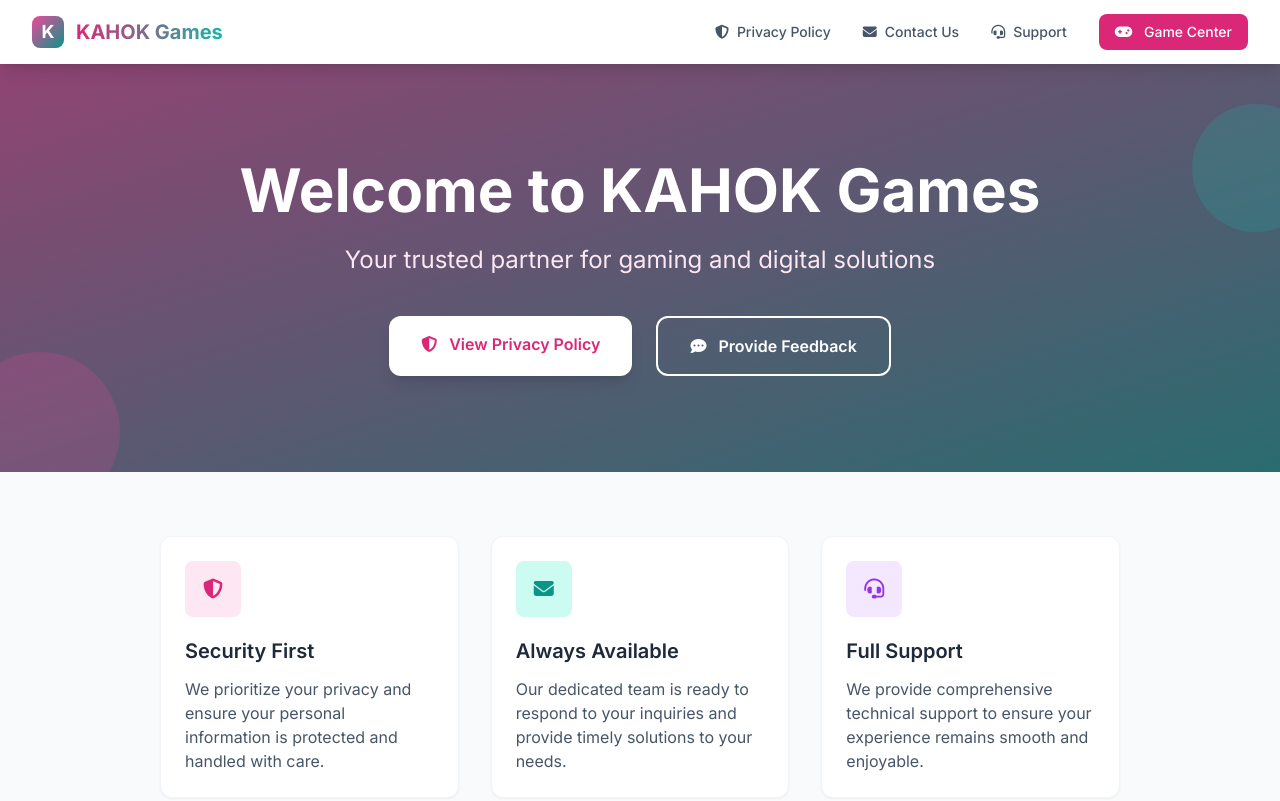
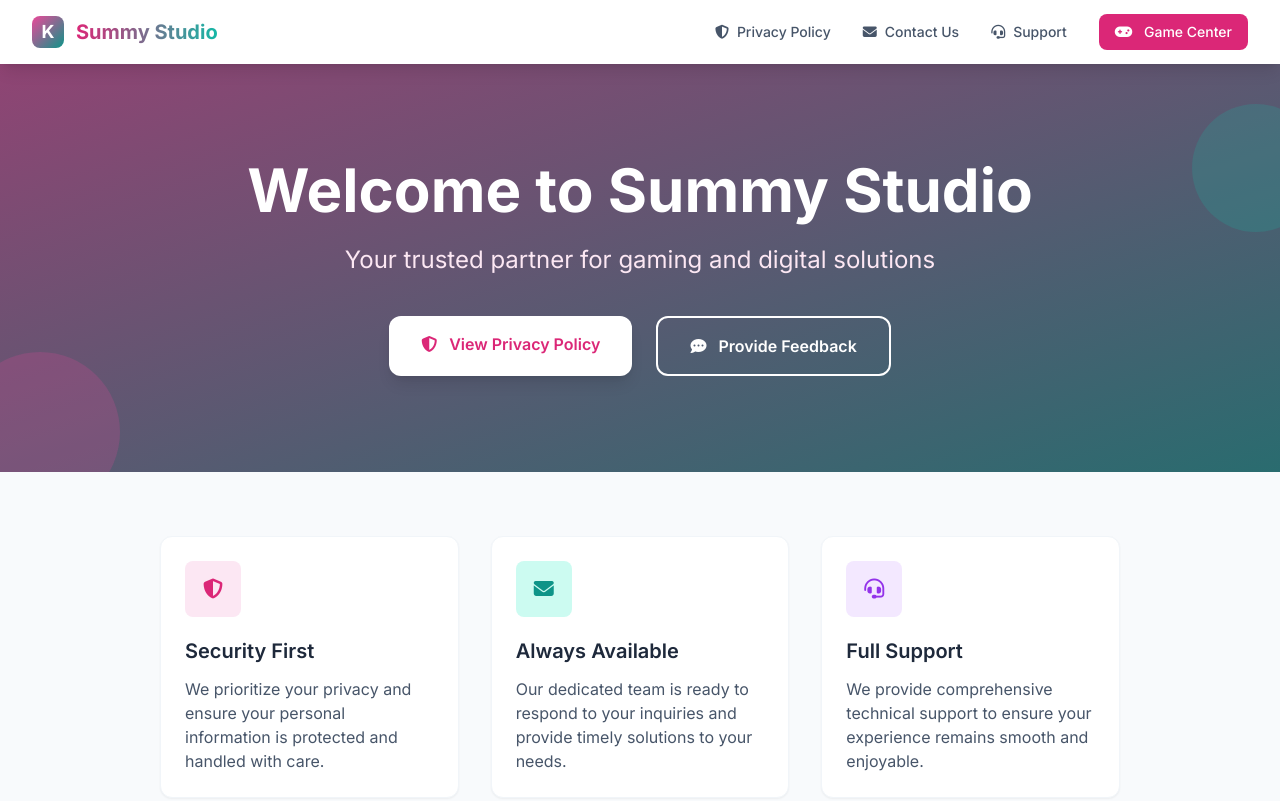
Before and after one commit to summystudio/summystudio.github.io, a plain HTML site: page index.html in a window 1280 px wide. Shown: the top 801 px of the page. Drawn offline with nearby package versions, Linux system fonts and the light colour scheme.

Commit message:
Update index.html

```diff
--- a/index.html
+++ b/index.html
@@ -3,7 +3,7 @@
 <head>
     <meta charset="UTF-8">
     <meta name="viewport" content="width=device-width, initial-scale=1.0">
-    <title>KAHOK Games - Privacy Policy & Contact</title>
+    <title>Summy Studio - Privacy Policy & Contact</title>
     <!-- Tailwind CSS -->
     <script src="https://cdn.tailwindcss.com"></script>
     <!-- FontAwesome -->
@@ -118,7 +118,7 @@
                         <div class="w-8 h-8 bg-gradient-to-br from-primary-500 to-secondary-600 rounded-lg flex items-center justify-center">
                             <span class="text-white font-bold text-lg">K</span>
                         </div>
-                        <span class="text-xl font-bold bg-gradient-to-r from-primary-600 to-secondary-500 bg-clip-text text-transparent">KAHOK Games</span>
+                        <span class="text-xl font-bold bg-gradient-to-r from-primary-600 to-secondary-500 bg-clip-text text-transparent">Summy Studio</span>
                     </a>
                 </div>
                 <div class="hidden md:flex items-center space-x-8">
@@ -166,7 +166,7 @@
     <header class="bg-gradient-to-br from-primary-600 to-secondary-700 bg-gradient-animate text-white py-24 relative overflow-hidden">
         <div class="absolute inset-0 bg-pattern opacity-10"></div>
         <div class="max-w-5xl mx-auto text-center px-4 sm:px-6 lg:px-8 relative z-10">
-            <h1 class="text-4xl md:text-5xl lg:text-6xl font-bold mb-6">Welcome to KAHOK Games</h1>
+            <h1 class="text-4xl md:text-5xl lg:text-6xl font-bold mb-6">Welcome to Summy Studio</h1>
             <p class="text-xl md:text-2xl mb-10 text-primary-100">Your trusted partner for gaming and digital solutions</p>
             <div class="flex flex-col sm:flex-row justify-center space-y-4 sm:space-y-0 sm:space-x-6">
                 <a href="#privacy" class="bg-white text-primary-600 px-8 py-4 rounded-xl font-semibold hover:bg-primary-50 transition duration-300 shadow-lg">
@@ -353,7 +353,7 @@
                         <div class="w-8 h-8 bg-gradient-to-br from-primary-500 to-secondary-600 rounded-lg flex items-center justify-center">
                             <span class="text-white font-bold text-lg">K</span>
                         </div>
-                        <span class="text-xl font-bold text-white">KAHOK Games</span>
+                        <span class="text-xl font-bold text-white">Summy Studio</span>
                     </div>
                     <p class="text-slate-400 mb-4">Delivering high-quality gaming experiences and digital solutions</p>
                     <div class="flex space-x-4">
@@ -405,7 +405,7 @@
                 </div>
             </div>
             <div class="mt-10 pt-8 border-t border-slate-800 text-center text-slate-500 text-sm">
-                <p>&copy; 2025 KAHOK Games. All rights reserved.</p>
+                <p>&copy; 2025 Summy Studio. All rights reserved.</p>
             </div>
         </div>
     </footer>
```
